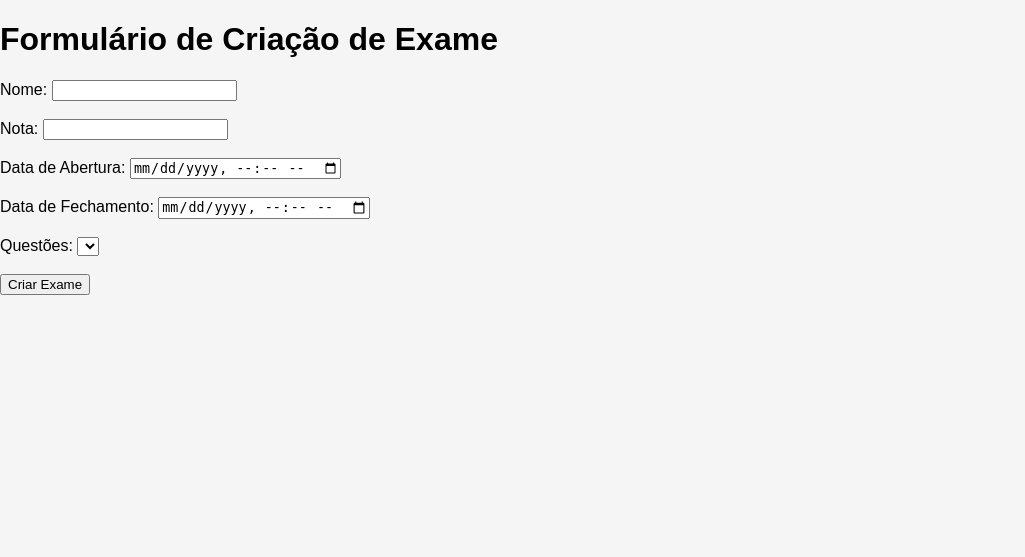
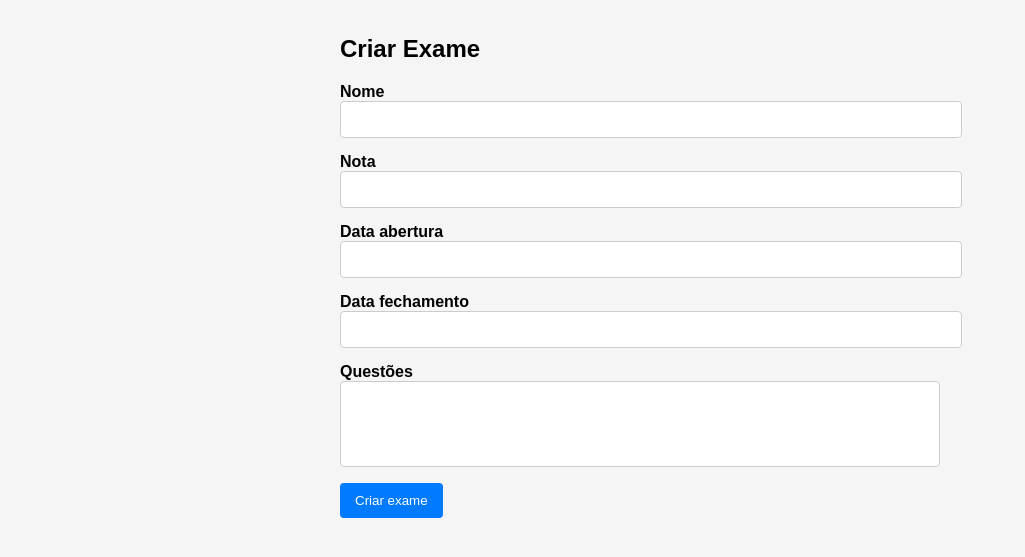
Before and after one commit to anasofia0/sistema-exames, a Flask app: template app/templates/criacao_exame.html in a window 1280 px wide. Shown: the part 68-625 px from the top of the page, without its empty margins (0-1025 px from the left). Run offline with Flask 3, Linux system fonts and the light colour scheme; the template is opened without the code that fills it: values that come from a table or form of the project are taken from there, others are empty; parts of the project's set-up code (start-up, migrations or seed data) failed here and were passed over; some libraries are stand-ins or nearby versions.

Commit message:
[wip] virou bagunça

```diff
--- a/app/app.py
+++ b/app/app.py
@@ -33,8 +33,8 @@ def create_app():
     def inject_bootstrap():
         return {'bootstrap': bootstrap}
 
-    from .auth.auth import auth_bp
-    app.register_blueprint(auth_bp)
+    from .auth import blueprints
+    app.register_blueprint(blueprints()[0])
     from .controllers import blueprints
     for bp in blueprints():
         app.register_blueprint(bp)
--- a/app/auth/__init__.py
+++ b/app/auth/__init__.py
@@ -1,3 +1,3 @@
 def blueprints():
-    from auth import auth_bp as auth_bp;
+    from .auth import bp as auth_bp;
     return [auth_bp]
--- /dev/null
+++ b/app/forms/__init__.py
@@ -0,0 +1 @@
+from .form_exame import CriaExameForm
--- a/app/forms/form_exame.py
+++ b/app/forms/form_exame.py
@@ -1,13 +1,11 @@
 from flask_wtf import FlaskForm
-from wtforms import StringField, SelectField, DecimalField, SubmitField, DateTimeField
+from wtforms import StringField, SelectMultipleField, DecimalField, SubmitField, DateTimeField
 from wtforms.validators import DataRequired
 
 class CriaExameForm(FlaskForm):
-    nome = StringField("Nome", validators=[DataRequired])
-    nota = DecimalField("Nota", validators=[DataRequired])
-    data_abertura = DateTimeField("Data abertura", format="%d/%m/%Y %H:%M:%S", validators=[DataRequired])
-    data_fechamento = DateTimeField("Data fechamento", format="%d/%m/%Y %H:%M:%S", validators=[DataRequired])
+    nome = StringField("Nome", validators=[DataRequired()])
+    nota = DecimalField("Nota", validators=[DataRequired()])
+    data_abertura = DateTimeField("Data abertura", format="%d/%m/%Y %H:%M:%S", validators=[DataRequired()])
+    data_fechamento = DateTimeField("Data fechamento", format="%d/%m/%Y %H:%M:%S", validators=[DataRequired()])
+    questoes = SelectMultipleField("Questões", coerce=int)
     submit = SubmitField("Criar exame")
-
-class SelecionaQuestaoForm(FlaskForm):
-    pass
--- a/app/templates/criacao_exame.html
+++ b/app/templates/criacao_exame.html
@@ -1,37 +1,88 @@
 {% extends "base.html" %}
-{% from 'bootstrap5/form.html' import render_form %}
+{% block title %}Criar Exame{% endblock %}
 
-{% block title %}Criar Exame{% endblock %}
-{% block content%}
-<!DOCTYPE html>
-<html>
-<head>
-  <title>Formulário de Criação de Exame</title>
-</head>
-<body>
-  <h1>Formulário de Criação de Exame</h1>
-  <form action="/criar-exame" method="POST">
-    <label for="nome">Nome:</label>
-    <input type="text" id="nome" name="nome" required><br><br>
+{% block styles %}
+    {{ super() }}
+    <style>
+        body {
+            background: #f5f5f5;
+            font-family: Arial, sans-serif;
+        }
 
-    <label for="nota">Nota:</label>
-    <input type="number" id="nota" name="nota" step="0.01" required><br><br>
+        .container {
+            max-width: 600px;
+            margin: 0 auto;
+            padding: 15px;
+        }
 
-    <label for="data_abertura">Data de Abertura:</label>
-    <input type="datetime-local" id="data_abertura" name="data_abertura" required><br><br>
+        .form-group {
+            margin-bottom: 15px;
+        }
 
-    <label for="data_fechamento">Data de Fechamento:</label>
-    <input type="datetime-local" id="data_fechamento" name="data_fechamento" required><br><br>
+        .form-label {
+            font-weight: bold;
+            margin-bottom: 5px;
+        }
 
-    <label for="{{questao}}">Questões:</label>
-    <select id="{{questao}}" name="{{questao}}">
-        {% for questao in lista_questoes %}
-        <option value="{{ questao.id }}">{{questao.enunciado}}</option>
-        {% endfor %}
-    </select><br><br>
+        .form-control {
+            padding: 10px;
+            width: 100%;
+            border: 1px solid #ccc;
+            border-radius: 4px;
+        }
 
-    <input type="submit" value="Criar Exame">
-  </form>
-</body>
-</html>
+        .btn {
+            padding: 10px 15px;
+            border: 0;
+            border-radius: 4px;
+            color: #fff;
+            background-color: #007BFF;
+            cursor: pointer;
+        }
+
+        .error-message {
+            color: red;
+            font-size: 0.875em;
+            margin-top: 5px;
+        }
+    </style>
 {% endblock %}
+
+{% block content %}
+<div class="container">
+    <h2 class="mb-4">Criar Exame</h2>
+    <form method="post" action="{{ url_for('exam.create') }}">
+        {{ form.hidden_tag() }}
+        <div class="form-group mb-3">
+            {{ form.nome.label(class="form-label") }}
+            {{ form.nome(**{"class": "form-control", "id": "nome"}) }}
+            <div id="nomeError" class="text-danger"></div>
+        </div>
+        <div class="form-group mb-3">
+            {{ form.nota.label(class="form-label") }}
+            {{ form.nota(**{"class": "form-control", "id": "nota"}) }}
+            <div id="notaError" class="text-danger"></div>
+        </div>
+        <div class="form-group mb-3">
+            {{ form.data_abertura.label(class="form-label") }}
+            {{ form.data_abertura(**{"class": "form-control", "id": "data_abertura"}) }}
+            <div id="dataAberturaError" class="text-danger"></div>
+        </div>
+        <div class="form-group mb-3">
+            {{ form.data_fechamento.label(class="form-label") }}
+            {{ form.data_fechamento(**{"class": "form-control", "id": "data_fechamento"}) }}
+            <div id="dataFechamentoError" class="text-danger"></div>
+        </div>
+
+        <div class="form-group mb-3">
+            {{ form.questoes.label(class="form-label") }}
+            {{ form.questoes(**{"class": "form-control", "id": "questoes"}) }}
+            <div id="questoesError" class="text-danger"></div>
+        </div>
+
+        <div class="form-group mb-3">
+            {{ form.submit(class="btn btn-primary") }}
+        </div>
+    </form>
+</div>
+{% endblock %}
--- a/pyproject.toml
+++ b/pyproject.toml
@@ -14,6 +14,7 @@ flask-sqlalchemy = "^3.0.3"
 flask-login = "^0.6.2"
 flask-migrate = "^4.0.4"
 email-validator = "^2.0.0.post2"
+flask-swagger = "^0.2.14"
 
 [tool.poetry.group.test.dependencies]
 pytest = "^6.0.0"
```
Also changed, not shown: app/auth/auth.py (+18 -22 lines), app/controllers/exames.py (+29 -22 lines), saas.db (added), 1 other file.
